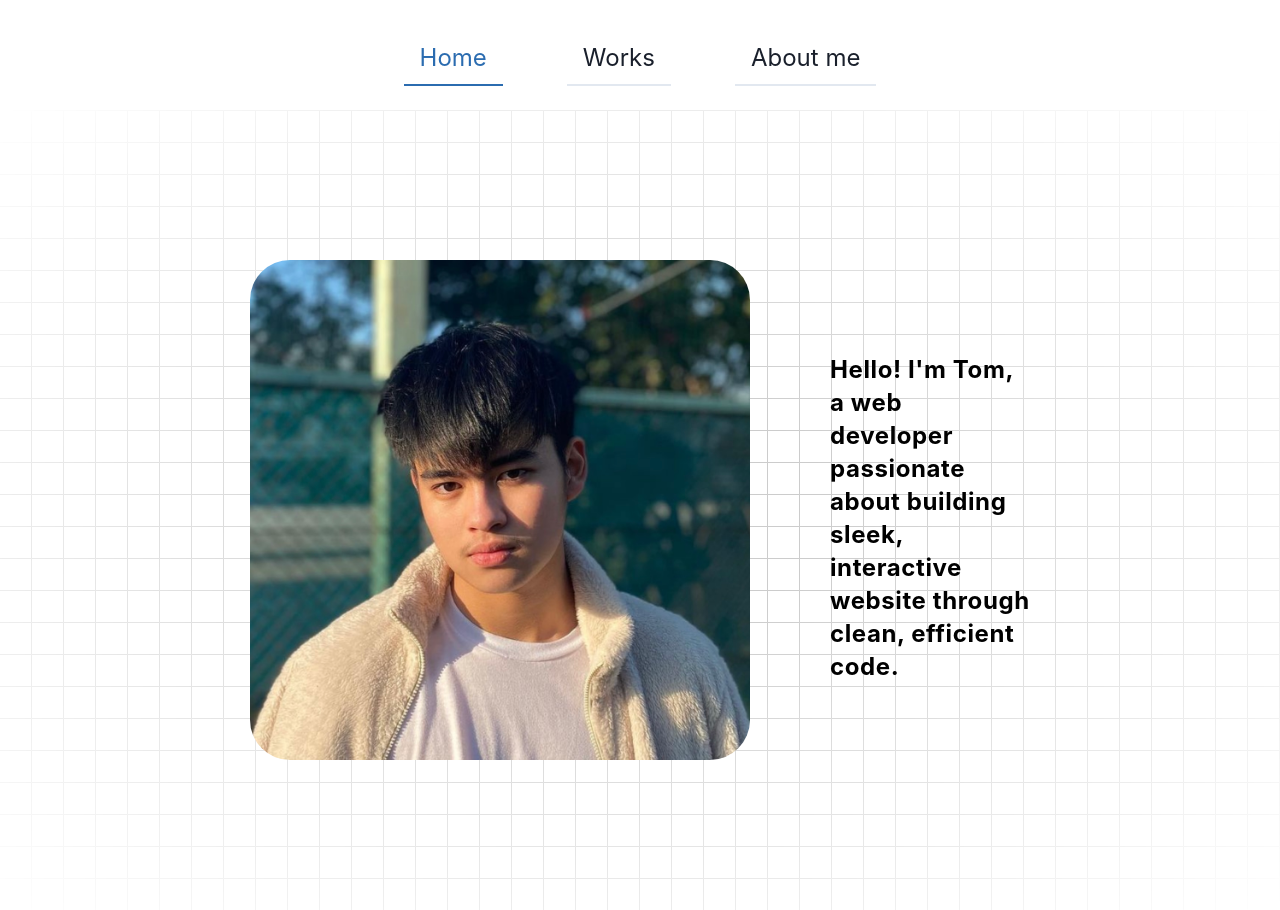
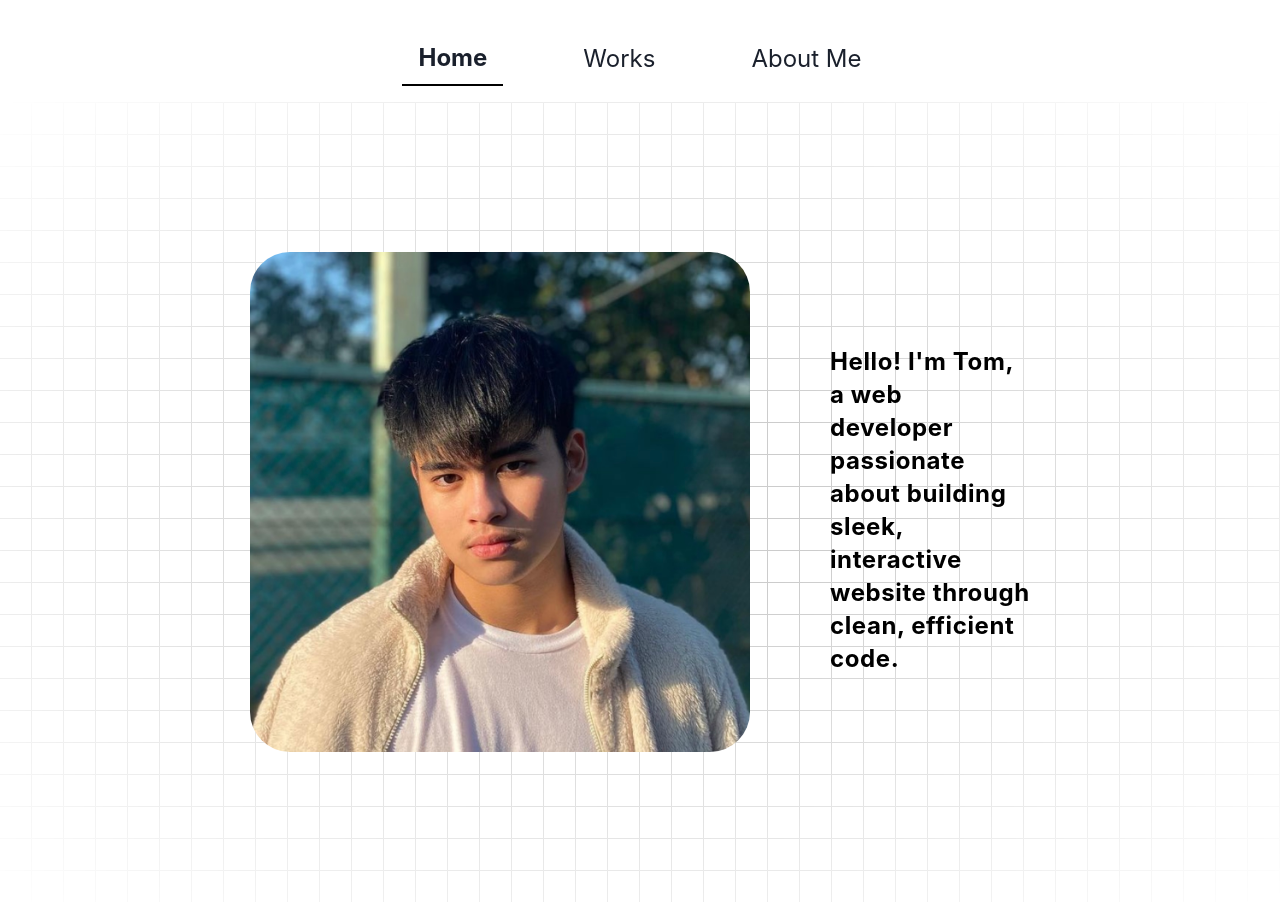
Before and after one commit to kiyotomm/portfolioWebsite, a React (Vite) app: page / in a window 1280 px wide. Built offline with nearby package versions, Linux system fonts and the light colour scheme.

Commit message:
nav bar background color updated

```diff
--- a/src/components/Layout.tsx
+++ b/src/components/Layout.tsx
@@ -3,23 +3,38 @@
 import { Outlet, useLocation } from "react-router-dom";
 import NavBar from "./NavBar";
 import { Box, Show, VStack } from "@chakra-ui/react";
+import { AuroraBackground } from "./aceternityUI/AuroraBackgoround/AuroraBackground";
 
 const Layout = () => {
   const location = useLocation();
+  const isWorksPage = location.pathname === "/worksPage";
+  const Wrapper = ({ children }: { children: React.ReactNode }) => {
+    if (isWorksPage) {
       return (
-    <VStack bg={location.pathname === "/worksPage" ? "black" : ""}>
+        <AuroraBackground className="h-full min-w-[99.3vw] ">
+          {children}
+        </AuroraBackground>
+      );
+    }
+    return <>{children}</>;
+  };
+  return (
+    <VStack bg={location.pathname === "/worksPage" ? "#2c5282" : ""} gap="0">
+      <Wrapper>
         <Box
           display="flex"
           justifyContent="center"
           alignItems="center"
           mt="2vh"
-        bg={location.pathname === "/worksPage" ? "black" : ""}
+          // bg={location.pathname === "/worksPage" ? "black" : ""}
           width="100%"
         >
           <Show above="sm">
             <NavBar />
           </Show>
         </Box>
+      </Wrapper>
+
       <div className="main">
         <Outlet />
       </div>
--- a/src/components/NavBar.tsx
+++ b/src/components/NavBar.tsx
@@ -3,28 +3,37 @@ import { Link, useLocation } from "react-router-dom";
 
 const NavBar = () => {
   const location = useLocation();
+
   const navItems = [
     { page: "Home", pageLink: "/", id: 1 },
-    { page: "Works", pageLink: "worksPage", id: 2 },
-    { page: "About me", pageLink: "aboutMe", id: 3 },
+    { page: "Works", pageLink: "/worksPage", id: 2 },
+    { page: "About Me", pageLink: "/aboutMePage", id: 3 },
   ];
-  console.log(Tab);
 
   return (
-    <Tabs listStyleType="none">
+    <Tabs
+      variant="unstyled"
+      defaultIndex={navItems.findIndex(
+        (item) => item.pageLink === location.pathname
+      )}
+    >
+      <TabList>
         <HStack gap="8vh" borderRadius="2vh" padding="2vh">
           {navItems.map((item) => (
-          <TabList key={item.id}>
+            <Link to={item.pageLink}>
               <Tab
-              aria-selected={location.pathname === item.pageLink ? true : false}
+                key={item.id}
+                _selected={{
+                  fontWeight: "bold",
+                  borderBottom: "2px solid black",
+                }}
               >
-              <Link to={item.pageLink}>
                 <Text fontSize="2xl">{item.page}</Text>
+              </Tab>
             </Link>
-            </Tab>
-          </TabList>
           ))}
         </HStack>
+      </TabList>
     </Tabs>
   );
 };
--- a/src/components/aceternityUI/StickScrollReaveal/StickyScrollRevealComponentNetimage.tsx
+++ b/src/components/aceternityUI/StickScrollReaveal/StickyScrollRevealComponentNetimage.tsx
@@ -53,6 +53,25 @@ const content = [
       </div>
     ),
   },
+  {
+    title: "",
+    description: "Typescript, Javascript, Chakra UI, Unsplash API",
+    content: (
+      <div className="h-full w-full bg-[linear-gradient(to_bottom_right,var(--orange-500),var(--yellow-500))] flex items-center justify-center text-white">
+        {/* <img
+          src={image3}
+          className="w-screen h-full object-cover"
+          alt="linear board demo"
+        /> */}
+        <a
+          href="https://www.flaticon.com/free-icons/typescript"
+          title="typescript icons"
+        >
+          Typescript icons created by Freepik - Flaticon
+        </a>
+      </div>
+    ),
+  },
 ];
 export function StickyScrollRevealNetImage() {
   return (
--- a/src/components/routes.tsx
+++ b/src/components/routes.tsx
@@ -3,6 +3,7 @@ import ErrorPage from "./ErrorPage";
 import HomePage from "./HomePage";
 import Layout from "./Layout";
 import WorksPage from "./WorksPage";
+import AboutMePage from "./AboutMePage";
 
 const router = createBrowserRouter([
   {
@@ -12,6 +13,7 @@ const router = createBrowserRouter([
     children: [
       { index: true, element: <HomePage /> },
       { path: "worksPage", element: <WorksPage /> },
+      { path: "aboutMePage", element: <AboutMePage /> },
     ],
   },
 ]);
```
Lines whose indentation alone changed are shown as unchanged.
